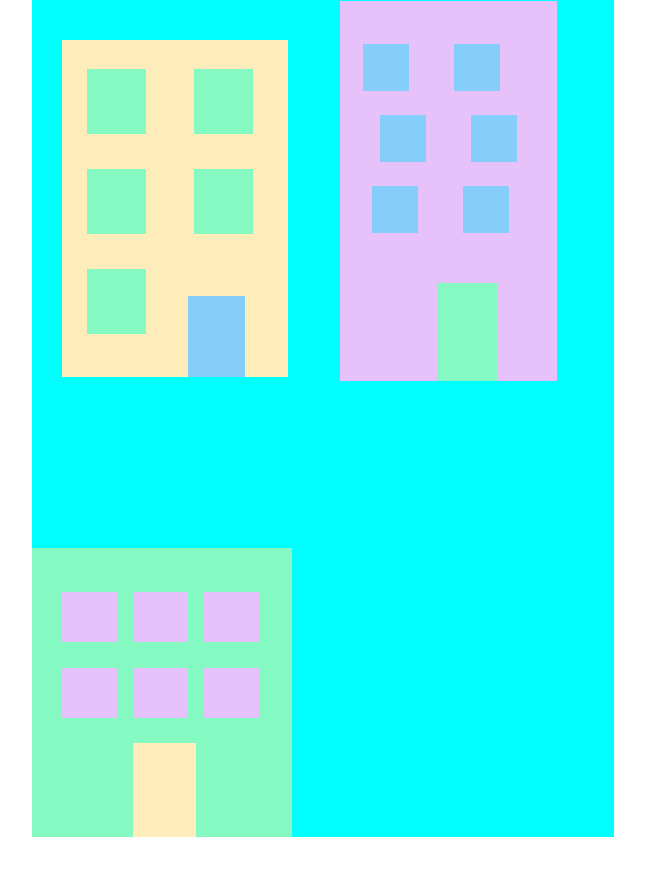
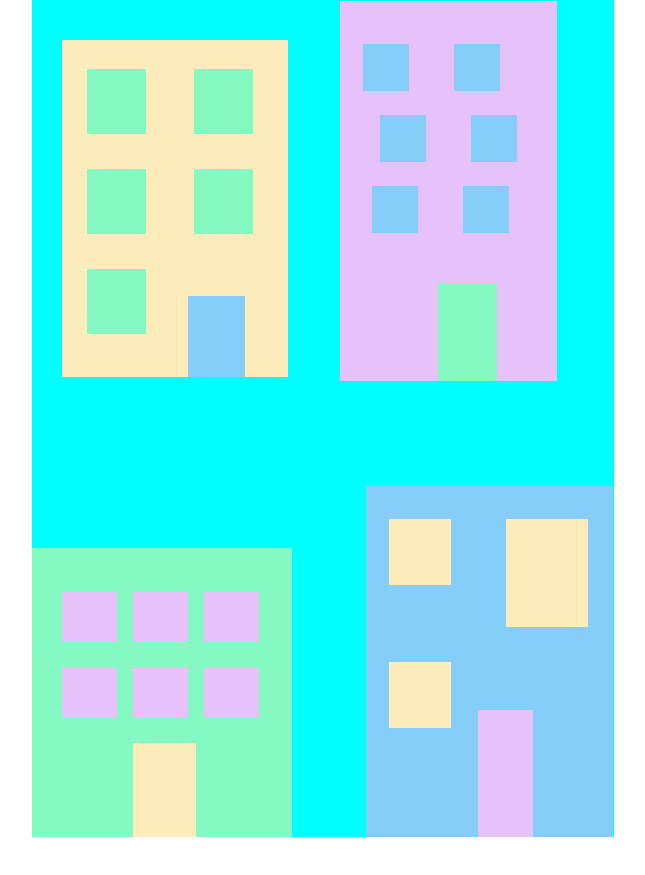
Before and after one commit to slumpthug/git-houseDZ, a plain HTML site: page index.html in a window 1280 px wide. Shown: the part 523-1398 px from the top of the page, without its empty margins (317-962 px from the left). Drawn offline with Linux system fonts and the light colour scheme.

Commit message:
Added house-4

```diff
--- a/css/style.css
+++ b/css/style.css
@@ -43,6 +43,10 @@
 
 .square-3 {
   background-color: #84f9c1;
+}
+
+.square-4 {
+    background-color: #84CEF9;
 }
 
 .main-section__cont-houses {
@@ -153,7 +157,7 @@
   position: relative;
   bottom: 0;
   left: 0;
-  top: 167px;
+  top: 162px;
 }
 
 .house-green__wrapper {
@@ -179,3 +183,51 @@
   height: 94px;
   background: #ffecbb;
 }
+
+/* Aidin house-4*/
+
+.house-blue {
+  display: inline-block;
+  width: 247px;
+  height: 351px;
+  background: #84cef9;
+  position: relative;
+  top: 105px;
+  left: 70px;
+}
+.house-blue__wrapper {
+  display: grid;
+  grid-template-columns: 62px 82px;
+  grid-template-rows: repeat(4, auto);
+  column-gap: 55px;
+  row-gap: 35px;
+  padding: 33px 0 0 23px;
+}
+.house-blue__window {
+  width: 62px;
+  height: 66px;
+  background: #ffecbb;
+}
+.house-blue__window:nth-child(1) {
+  grid-column: 1 / 2;
+  grid-row: 1 / 2;
+}
+.house-blue__window:nth-child(2) {
+  grid-column: 2 / 3;
+  grid-row: 1 / 3;
+  width: 82px;
+  height: 108px;
+}
+.house-blue__window:nth-child(3) {
+  grid-column: 1 / 2;
+  grid-row: 3 / 4;
+}
+
+.house-blue__door {
+  width: 55px;
+  height: 127px;
+  background: #e7c1f9;
+  position: absolute;
+  left: 112px;
+  bottom: 0px;
+}
--- a/index.html
+++ b/index.html
@@ -27,8 +27,8 @@
                         Sanjar
                     </li>
                     <li  class="main-section__list-name">
-                        <div class="square"></div>
-                        FQJYB
+                        <div class="square square-4"></div>
+                        Aidin
                     </li>
                 </ul>
             </div>
@@ -66,7 +66,16 @@
                       <div class="house-green__window"></div>
                       <div class="house-green__door"></div>
                     </div>
-                  </div>
+                </div>
+
+                <div class="house-blue">
+                    <div class="house-blue__wrapper">
+                      <div class="house-blue__window"></div>
+                      <div class="house-blue__window"></div>
+                      <div class="house-blue__window"></div>
+                      <div class="house-blue__door"></div>
+                    </div>
+                </div>
             </div>
         </section>
     </main>
```
